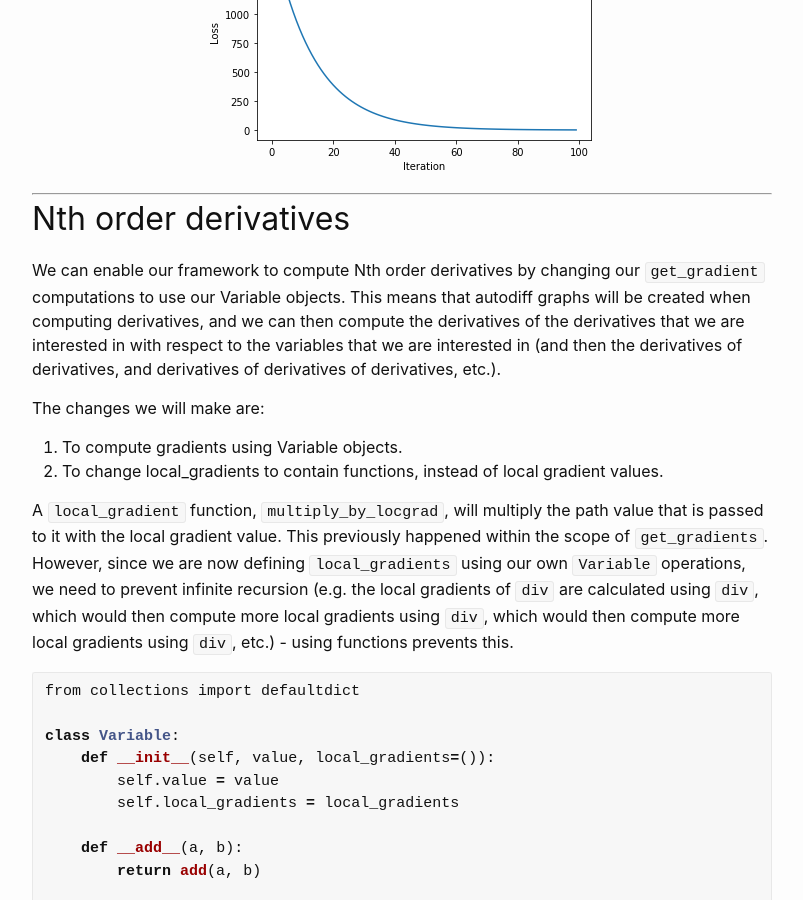
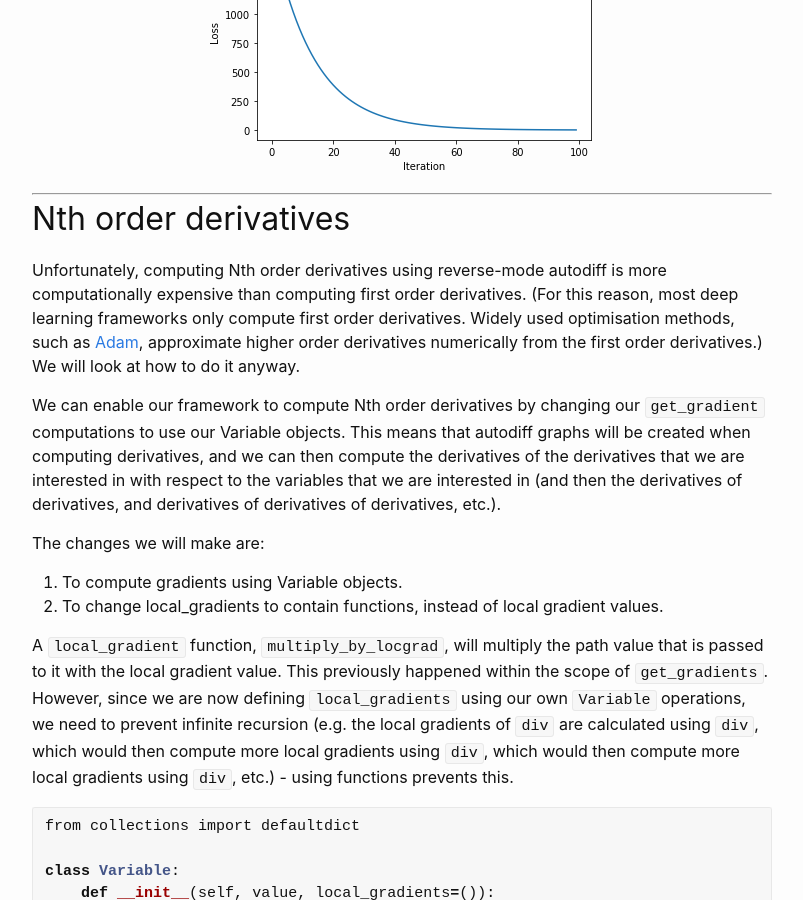
Before and after one commit to sradc/sradc.github.io, a Jekyll site: the page built from _posts/2020-06-11-autodiff.md, in a window 1280 px wide and 900 px high, scrolled down 11166 px. Shown: the whole window, without its empty margins (238-1041 px from the left). Built offline with Jekyll 4.4.1, drawn with Linux system fonts in a browser that asks for light colours; formulas are drawn with MathJax 3; comment, search, counter and statistics services are not loaded.

Commit message:
added note about inefficiency of Nth order derivs

```diff
--- a/_posts/2020-06-11-autodiff.md
+++ b/_posts/2020-06-11-autodiff.md
@@ -505,6 +505,8 @@ plt.show()
 
 ## Nth order derivatives
 
+Unfortunately, computing Nth order derivatives using reverse-mode autodiff is more computationally expensive than computing first order derivatives. (For this reason, most deep learning frameworks only compute first order derivatives. Widely used optimisation methods, such as [Adam](https://arxiv.org/abs/1412.6980), approximate higher order derivatives numerically from the first order derivatives.) We will look at how to do it anyway.
+
 We can enable our framework to compute Nth order derivatives by changing our `get_gradient` computations to use our Variable objects. This means that autodiff graphs will be created when computing derivatives, and we can then compute the derivatives of the derivatives that we are interested in with respect to the variables that we are interested in (and then the derivatives of derivatives, and derivatives of derivatives of derivatives, etc.).
 
 The changes we will make are:
```
